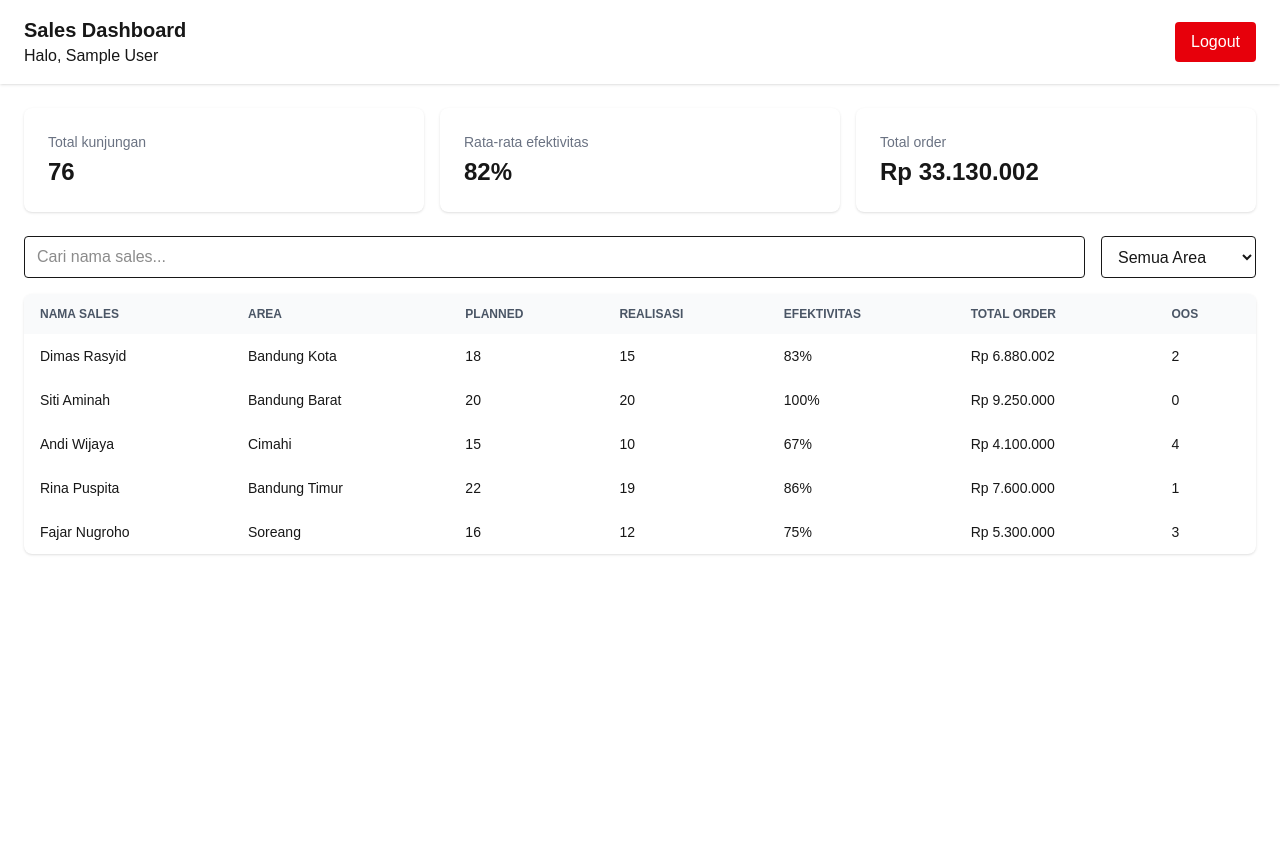
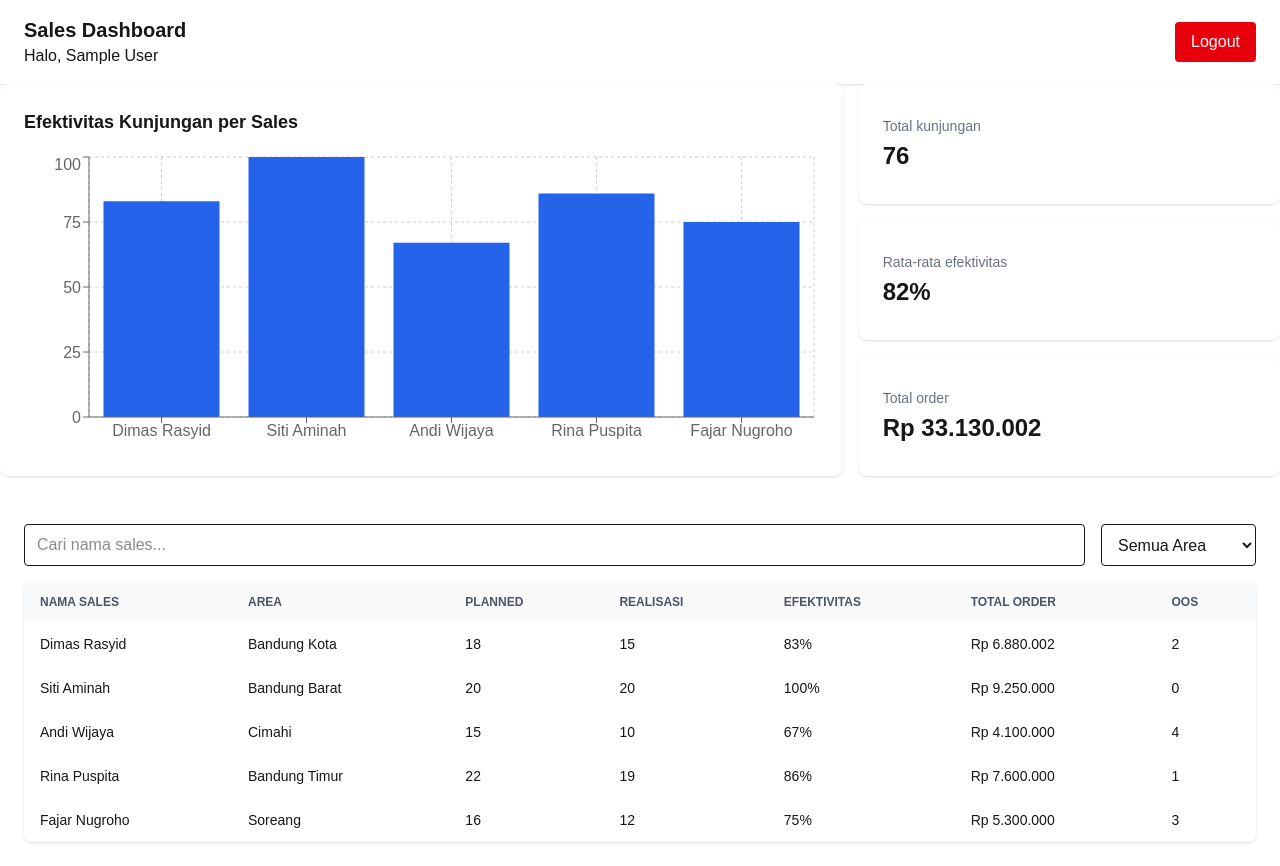
Before and after one commit to aidilkamal-eng/sales-dashboard, a Next.js app: page /dashboard in a window 1280 px wide. Before the commit the page ends 800 px from the top, so only its background shows below. Built offline with nearby package versions, Linux system fonts and the light colour scheme; sample sign-in values are in the browser's storage.

Commit message:
menambahkan effectiveness chart pada dashboard dan mengupdate ui

```diff
--- a/src/app/dashboard/page.tsx
+++ b/src/app/dashboard/page.tsx
@@ -10,6 +10,7 @@ import salesData from "@/data/sales.json"
 import { SalesData } from "@/types";
 import { getTotalKunjungan, getRataRataEfektivitas, getTotalOrder, formatRupiah, filterSalesData } from "@/lib/salesUtils";
 import SalesTable from "@/components/SalesTable";
+import EffectivenessChart from "@/components/EffectivenessChart";
 
 export default function DashboardPage() {
   const { user, isLoading } = useAuth();
@@ -30,6 +31,7 @@ export default function DashboardPage() {
 
   const data = salesData as SalesData[];
   const filteredData = filterSalesData(data, searchTerm, selectedArea);
+  const chartData = filterSalesData(data, "", selectedArea);
 
   const areas = data.map((item) => item.area);
   const uniqueAreas = Array.from(new Set(areas));
@@ -37,13 +39,19 @@ export default function DashboardPage() {
   return (
     <main>
       <Header />
+
+      <div className="flex flex-col lg:flex-row gap-4 mb-6">
+        <div className="lg:w-2/3">
+          <EffectivenessChart data={chartData}/>
+        </div>
+        <div className="lg:w-1/3 flex flex-col gap-4">
+          <SummaryCard label="Total kunjungan" value={`${getTotalKunjungan(data)}`} className="flex-1" />
+          <SummaryCard label="Rata-rata efektivitas" value={`${getRataRataEfektivitas(data)}%`} className="flex-1" />
+          <SummaryCard label="Total order" value={formatRupiah(getTotalOrder(data))} className="flex-1" />
+        </div>
+      </div>
+
       <div className="p-6">
-        <div className="grid grid-cols-1 sm:grid-cols-3 gap-4 mb-6">
-          <SummaryCard label="Total kunjungan" value={`${getTotalKunjungan(data)}`}/>
-          <SummaryCard label="Rata-rata efektivitas" value={`${getRataRataEfektivitas(data)}%`}/>
-          <SummaryCard label="Total order" value={formatRupiah(getTotalOrder(data))}/>
-        </div>
-
         <div className="flex gap-4 mb-4">
           <input
             type="text"
--- a/src/components/EffectivenessChart.tsx
+++ b/src/components/EffectivenessChart.tsx
@@ -0,0 +1,33 @@
+"use client";
+
+import {
+  BarChart,
+  Bar,
+  XAxis,
+  YAxis,
+  CartesianGrid,
+  Tooltip,
+  ResponsiveContainer,
+} from "recharts";
+import { SalesData } from "@/types";
+
+interface EffectivenessChartProps {
+  data: SalesData[];
+}
+
+export default function EffectivenessChart({ data }: EffectivenessChartProps) {
+  return (
+    <div className="bg-white rounded-lg shadow p-6">
+      <h2 className="text-lg font-bold mb-4">Efektivitas Kunjungan per Sales</h2>
+      <ResponsiveContainer width="100%" height={300}>
+        <BarChart data={data}>
+          <CartesianGrid strokeDasharray="3 3" />
+          <XAxis dataKey="nama_sales"/>
+          <YAxis/>
+          <Tooltip />
+          <Bar dataKey="efektivitas_visit_persen" fill="#2563eb"/>
+        </BarChart>
+      </ResponsiveContainer>
+    </div>
+  );
+}
--- a/src/components/SummaryCard.tsx
+++ b/src/components/SummaryCard.tsx
@@ -1,11 +1,12 @@
 interface SummaryCardProps {
   label: string;
   value: string;
+  className?: string;
 }
 
-export default function SummaryCard({ label, value }: SummaryCardProps) {
+export default function SummaryCard({ label, value, className = "" }: SummaryCardProps) {
   return (
-    <div className="bg-white rounded-lg shadow p-6">
+    <div className={`bg-white rounded-lg shadow p-6 flex flex-col justify-center ${className}`}>
       <p className="text-sm text-gray-500">{label}</p>
       <p className="text-2xl font-bold mt-1">{value}</p>
     </div>
```
